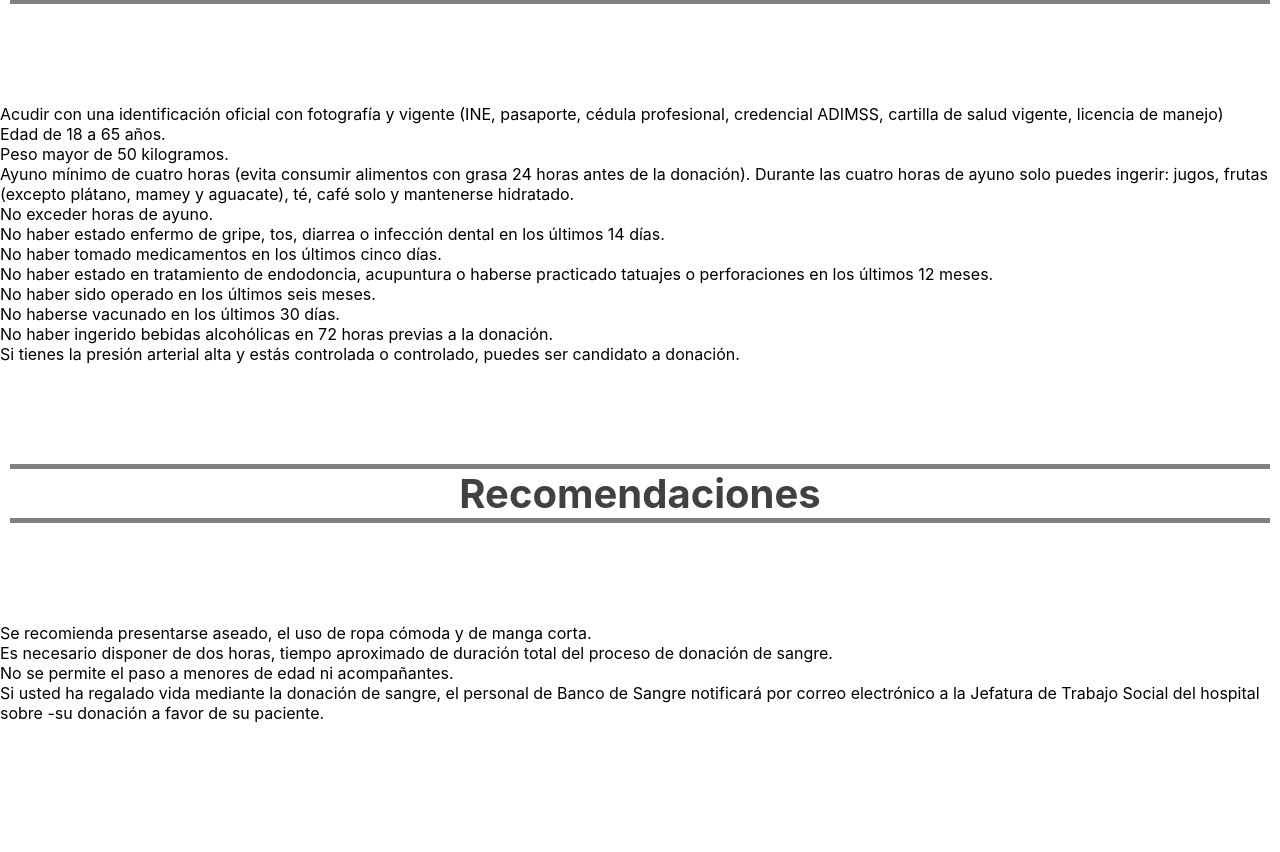
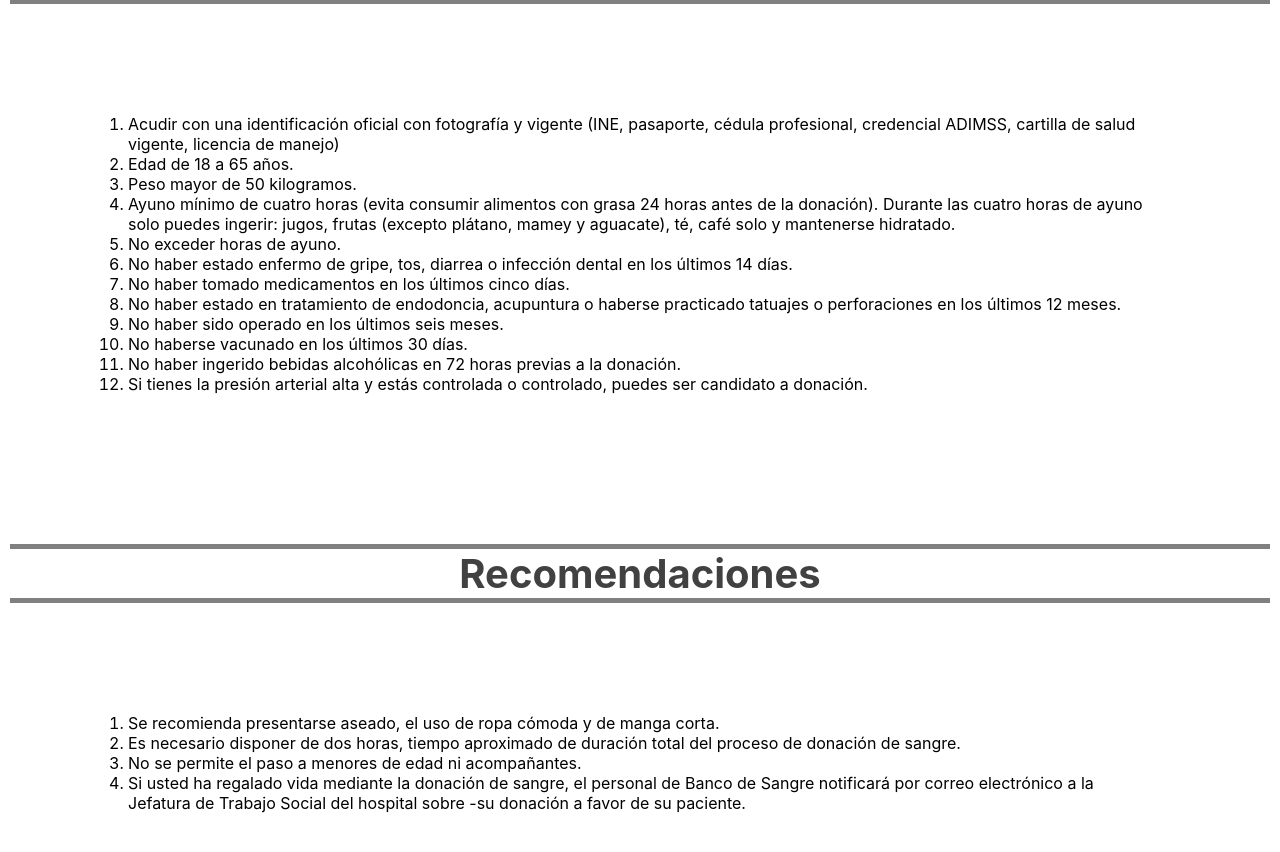
Before and after one commit to jcarlosaglez/BloodDonors-React, a React (Create React App) app: page /inf in a window 1280 px wide. Shown: the part 1019-1871 px from the top of the page. Before the commit the page ends 1742 px from the top, so only its background shows below. Built offline with nearby package versions, Linux system fonts and the light colour scheme.

Commit message:
añadiendo rutas al menu de panel de usuario

```diff
--- a/src/components/Information.js
+++ b/src/components/Information.js
@@ -6,6 +6,9 @@ import requirements from "../assets/data/requirements";
 import recommen from "../assets/data/recommendations";
 
 function Users() {
+    const padding = {
+      padding: "10px 10% 50px 10%"
+    }
     return (
       <>
         <HeaderGeneral
@@ -15,9 +18,13 @@ function Users() {
         imagen="https://images.unsplash.com/photo-1519032465794-2da0ceef0b63?ixid=MnwxMjA3fDB8MHxwaG90by1wYWdlfHx8fGVufDB8fHx8&ixlib=rb-1.2.1&auto=format&fit=crop&w=750&q=80"
         />
         <SectionOfTitle title="Los requisitos mínimos para donar sangre"/>
-        <ListOrden data={requirements} />
+        <div style={padding}>
+          <ListOrden data={requirements} />
+        </div>
         <SectionOfTitle title="Recomendaciones"/>
-        <ListOrden data={recommen} />
+        <div style={padding}>
+          <ListOrden data={recommen} />
+        </div>
       </>
     );
   }
--- a/src/components/PanelUser.js
+++ b/src/components/PanelUser.js
@@ -2,6 +2,7 @@ import React from "react";
 import Donor from "./DonorsList";
 import useLocalStorage from "./useLocalStorage";
 import Redirect from "react-router-dom/Redirect";
+import { Link as RouterLink } from "react-router-dom";
 
 import clsx from "clsx";
 import { makeStyles, useTheme } from "@material-ui/core/styles";
@@ -148,11 +149,11 @@ function PanelUser() {
 				<Divider />
 				<List>
 					{[
-						["Home", <HomeIcon />],
-						["Nosotros", <MailIcon />],
-						["Información", <DraftsIcon />],
+						["Home", <HomeIcon />,"/"],
+						["Nosotros", <MailIcon />, "/about"],
+						["Información", <DraftsIcon />, "/inf"],
 					].map((text, index) => (
-						<ListItem button key={text[1]}>
+						<ListItem button key={text[1]} component={RouterLink} to={text[2]}>
 							<ListItemIcon>{text[1]}</ListItemIcon>
 							<ListItemText primary={text[0]} />
 						</ListItem>
```
